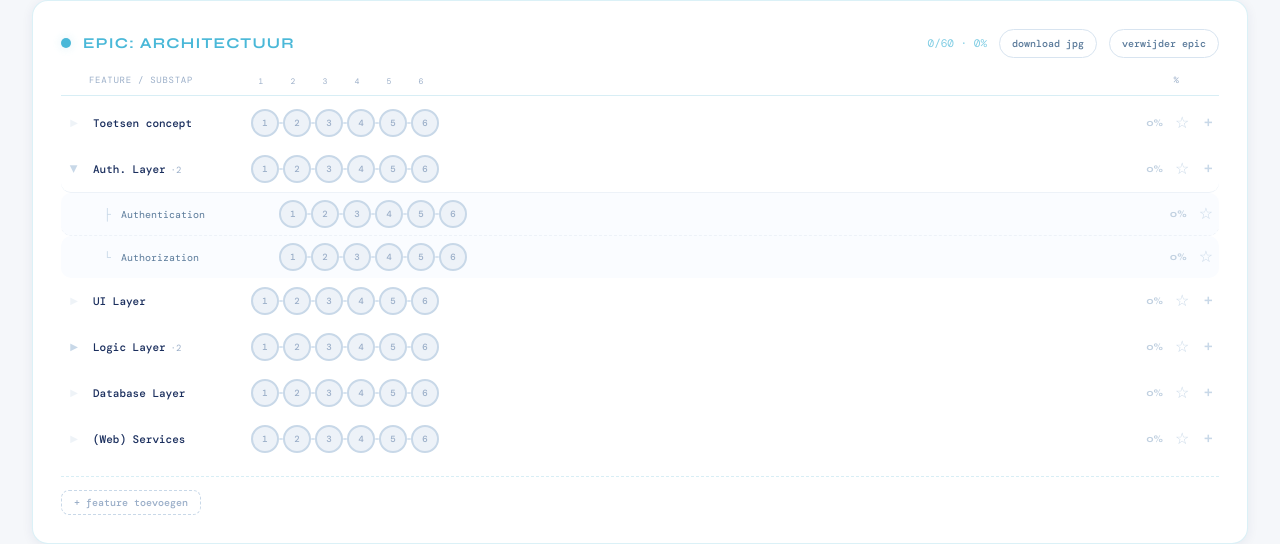
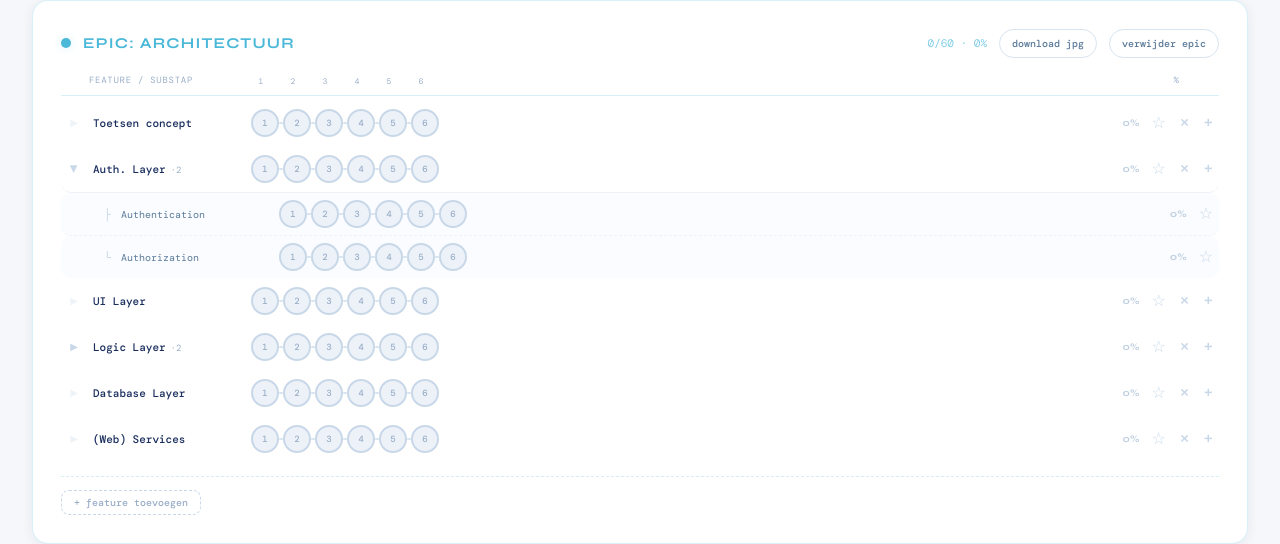
Before and after one commit to markvelthuis1/Project-Nautica, a React (Vite) app: page / in a window 1280 px wide. Shown: the part 162-706 px from the top of the page. Built offline with nearby package versions, Linux system fonts and the light colour scheme; a web font is replaced by a local one.

Commit message:
Update App.jsx
Verwijderen van features op epics

```diff
--- a/src/App.jsx
+++ b/src/App.jsx
@@ -456,6 +456,42 @@ export default function StepTracker() {
     setStatusMessage(`Epic "${epicName}" verwijderd.`);
   };
 
+  const removeFeature = (epicName, featureId) => {
+    const featureToRemove = (data[epicName] ?? []).find((feature) => feature.id === featureId);
+    if (!featureToRemove) {
+      setStatusMessage(`Feature niet gevonden in epic "${epicName}".`);
+      return;
+    }
+
+    const substepCount = featureToRemove.substeps.length;
+    const confirmMessage = substepCount > 0
+      ? `Feature "${featureToRemove.name}" verwijderen uit epic "${epicName}"? Alle ${substepCount} onderliggende substap(pen) worden ook verwijderd.`
+      : `Feature "${featureToRemove.name}" verwijderen uit epic "${epicName}"?`;
+
+    if (!window.confirm(confirmMessage)) return;
+
+    setData((prev) => ({
+      ...prev,
+      [epicName]: prev[epicName].filter((feature) => feature.id !== featureId),
+    }));
+
+    setExpanded((prev) => {
+      const next = { ...prev };
+      delete next[featureId];
+      return next;
+    });
+
+    if (selectedFeatureId === featureId) {
+      setSelectedFeatureId(null);
+    }
+
+    if (featureToRemove.substeps.some((substep) => substep.id === selectedSubstepId)) {
+      setSelectedSubstepId(null);
+    }
+
+    setStatusMessage(`Feature "${featureToRemove.name}" verwijderd uit epic "${epicName}".`);
+  };
+
   const confirmAdd = () => {
     const trimmedName = newName.trim();
     if (!trimmedName) return;
@@ -673,6 +709,14 @@ export default function StepTracker() {
                     >
                       {isSelected ? "★" : "☆"}
                     </button>
+                    <button
+                      className="sub-add-btn"
+                      onClick={() => removeFeature(epic, feature.id)}
+                      title="Feature verwijderen"
+                      data-export-ignore="true"
+                    >
+                      ×
+                    </button>
                     <button className="sub-add-btn" onClick={() => openModal(epic, "substep", feature.id)} title="Substap toevoegen" data-export-ignore="true">+</button>
                   </div>
 
```
